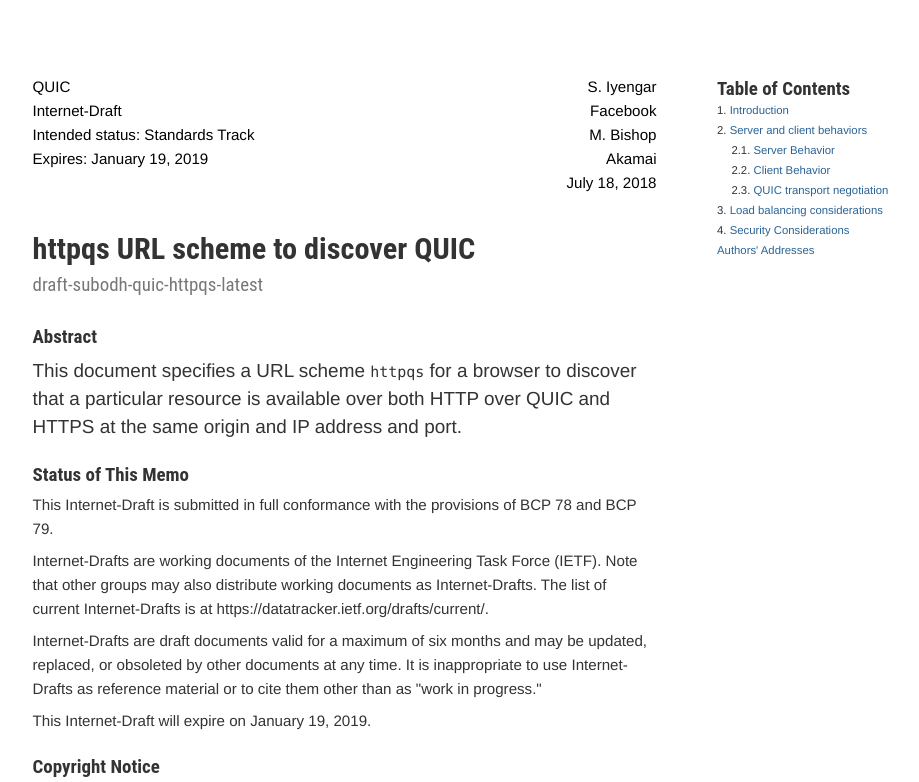
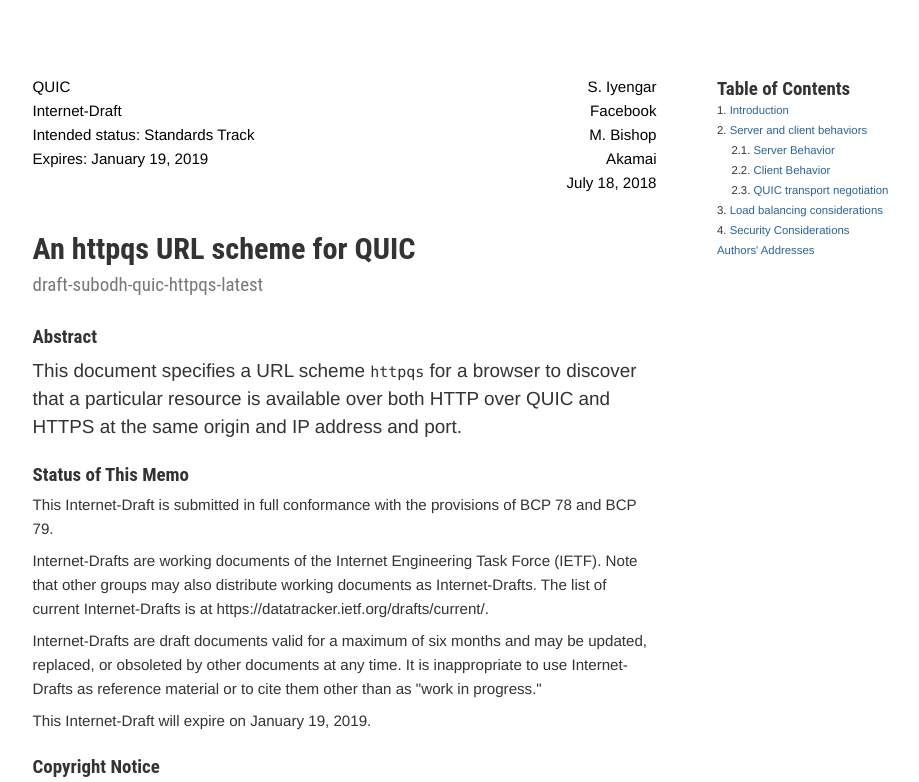
Before and after one commit to siyengar/quic-url, a plain HTML site: page draft-subodh-quic-httpqs.html in a window 1280 px wide. Shown: the top 782 px of the page, without its empty margins (123-1042 px from the left). Drawn offline with Linux system fonts and the light colour scheme.

Commit message:
Script updating gh-pages from 41bea84. [ci skip]

```diff
--- a/draft-subodh-quic-httpqs.html
+++ b/draft-subodh-quic-httpqs.html
@@ -5,7 +5,7 @@
 <head profile="http://www.w3.org/2006/03/hcard http://dublincore.org/documents/2008/08/04/dc-html/">
   <meta http-equiv="Content-Type" content="text/html; charset=us-ascii" />
 
-  <title>httpqs URL scheme to discover QUIC</title>
+  <title>An httpqs URL scheme for QUIC</title>
 
 
 <style type="text/css">/*<![CDATA[*/
@@ -332,7 +332,7 @@ ul.toc li {
     </tbody>
   </table>
 
-  <p class="title">httpqs URL scheme to discover QUIC<br />
+  <p class="title">An httpqs URL scheme for QUIC<br />
   <span class="filename">draft-subodh-quic-httpqs-latest</span></p>
 
   <h1 id="rfc.abstract"><a href="#rfc.abstract">Abstract</a></h1>
```
Also changed, not shown: draft-subodh-quic-httpqs.txt.
